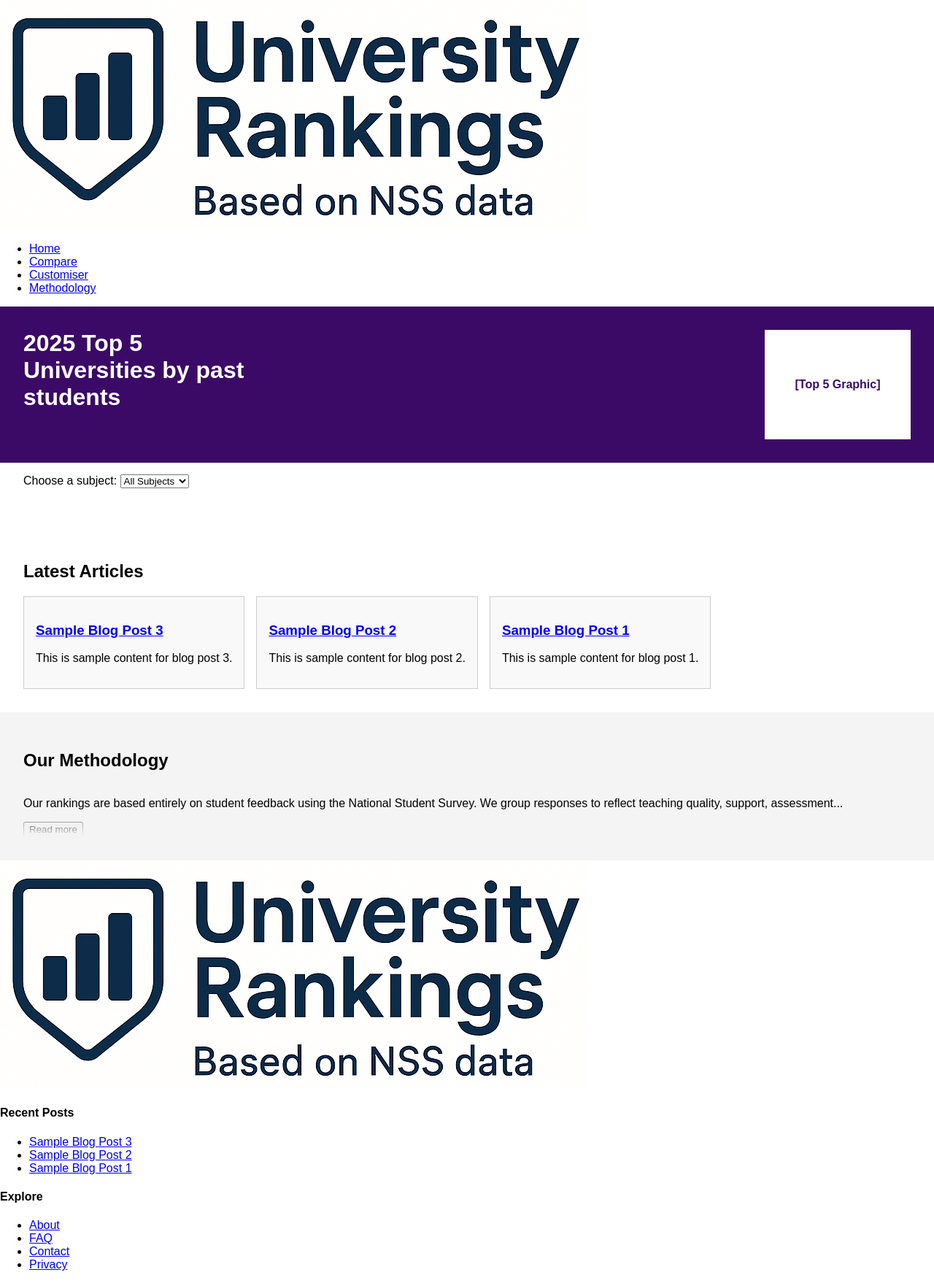
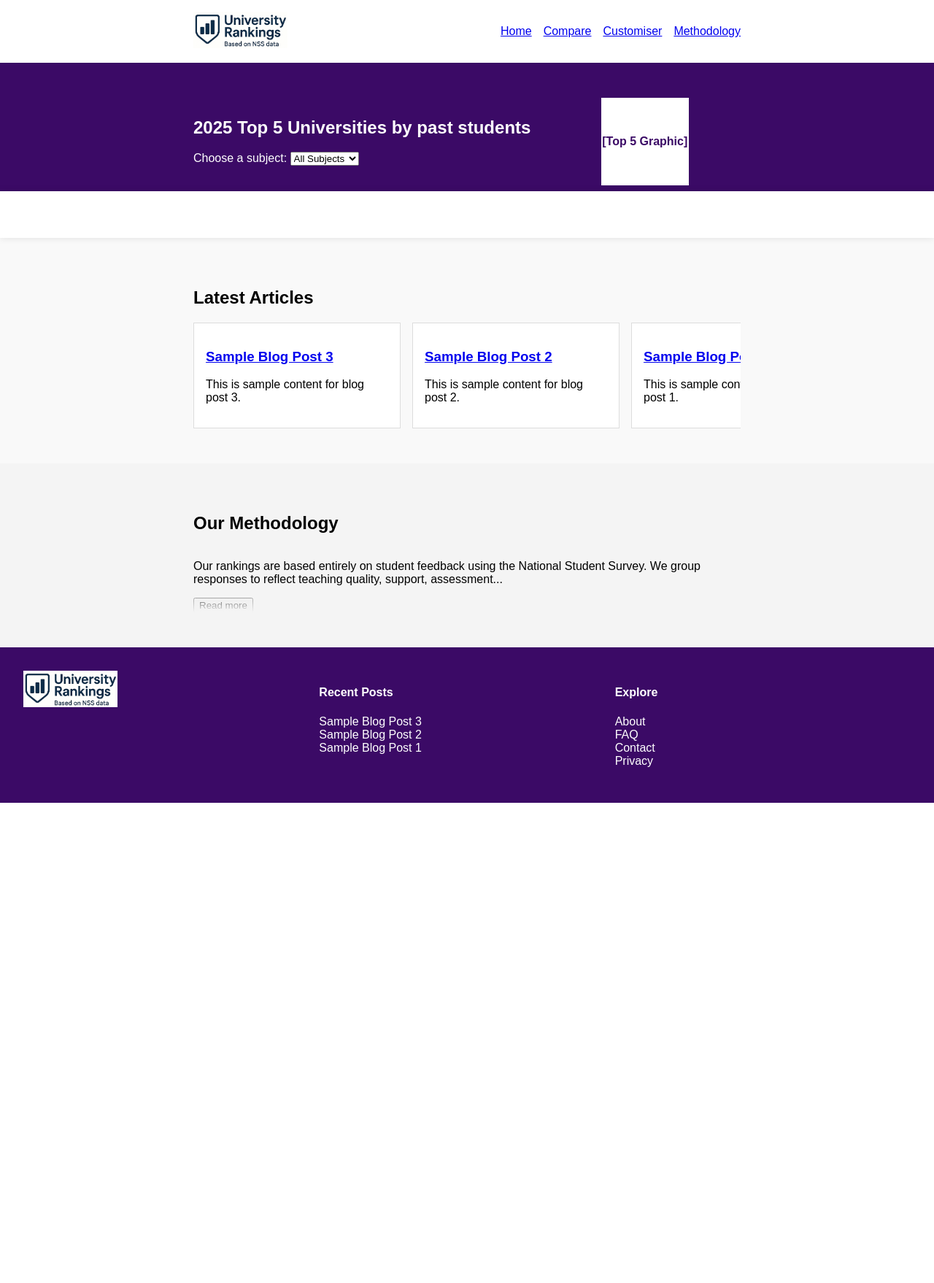
Before and after one commit to UniversityRanking/universityranking.co.uk, a Jekyll site: the page built from index.html, in a window 1280 px wide. Shown: the whole page at 73% size. Built offline with Jekyll 4.4.1, drawn with Linux system fonts in a browser that asks for light colours; after the commit the page ends 1100 px from its top, so only the background shows below that.

Commit message:
Add files via upload

```diff
--- a/_includes/footer.html
+++ b/_includes/footer.html
@@ -1,7 +1,7 @@
 
 <footer class="site-footer">
   <div class="footer-column">
-    <img src="/assets/images/logo.png" alt="University Rankings Logo" class="footer-logo" />
+    <img src="{{ '/assets/images/logo.png' | relative_url }}" alt="University Rankings Logo" class="footer-logo" style="max-height: 50px;" />
   </div>
   <div class="footer-column">
     <h4>Recent Posts</h4>
--- a/_includes/header.html
+++ b/_includes/header.html
@@ -1,9 +1,9 @@
 
 <header class="site-header">
-  <div class="container">
-    <a href="/" class="site-logo"><img src="/assets/images/logo.png" alt="University Rankings Logo" /></a>
+  <div class="container" style="display: flex; justify-content: space-between; align-items: center;">
+    <a href="/" class="site-logo"><img src="{{ '/assets/images/logo.png' | relative_url }}" alt="University Rankings Logo" style="height: 50px;" /></a>
     <nav class="site-nav">
-      <ul>
+      <ul style="display: flex; gap: 1rem; list-style: none; margin: 0; padding: 0;">
         <li><a href="/">Home</a></li>
         <li><a href="/compare">Compare</a></li>
         <li><a href="/customiser">Customiser</a></li>
--- a/assets/css/style.css
+++ b/assets/css/style.css
@@ -5,47 +5,64 @@ body {
   padding: 0;
 }
 
+.container {
+  max-width: 750px;
+  margin: 0 auto;
+  padding: 1rem;
+}
+
 .hero {
+  background-color: #3b0a66;
+  color: white;
+  padding: 2rem 0;
+}
+
+.hero-content {
   display: flex;
   justify-content: space-between;
-  background-color: #3b0a66;
-  color: white;
-  padding: 2rem;
+  align-items: center;
+  flex-wrap: wrap;
+}
+
+.hero-text {
+  flex: 1 1 60%;
 }
 
 .hero-text h1 {
-  margin: 0;
-  font-size: 2rem;
-  max-width: 50%;
+  margin-top: 0;
 }
 
 .hero-graphic {
+  flex: 1 1 30%;
   display: flex;
+  justify-content: center;
   align-items: center;
-  justify-content: center;
 }
 
 .image-placeholder {
-  width: 200px;
-  height: 150px;
-  background-color: #fff;
+  width: 120px;
+  height: 120px;
+  background-color: white;
   color: #3b0a66;
   display: flex;
   align-items: center;
   justify-content: center;
   font-weight: bold;
+  text-align: center;
 }
 
-.subject-filter {
-  padding: 1rem 2rem;
-}
-
-#ranking-table {
-  margin: 2rem;
+.table-wrapper {
+  background: white;
+  margin-top: -40px;
+  padding: 2rem;
+  box-shadow: 0 0 10px rgba(0,0,0,0.1);
+  z-index: 1;
+  position: relative;
 }
 
 .blog-preview {
-  padding: 2rem;
+  background: #f9f9f9;
+  padding: 2rem 0;
 }
 
 .blog-cards {
@@ -55,15 +72,15 @@ body {
 }
 
 .blog-card {
+  background: white;
+  border: 1px solid #ddd;
+  padding: 1rem;
   min-width: 250px;
-  border: 1px solid #ccc;
-  padding: 1rem;
-  background: #f9f9f9;
 }
 
 .methodology-preview {
-  padding: 2rem;
   background: #f4f4f4;
+  padding: 2rem 0;
 }
 
 .fade-block {
@@ -85,3 +102,28 @@ body {
   height: 2em;
   background: linear-gradient(to bottom, rgba(244,244,244,0), #f4f4f4);
 }
+
+/* Footer columns */
+.site-footer {
+  background: #3b0a66;
+  color: white;
+  display: flex;
+  flex-wrap: wrap;
+  justify-content: space-between;
+  padding: 2rem;
+}
+
+.footer-column {
+  flex: 1;
+  min-width: 200px;
+}
+
+.footer-column ul {
+  list-style: none;
+  padding: 0;
+}
+
+.footer-column a {
+  color: white;
+  text-decoration: none;
+}
--- a/index.html
+++ b/index.html
@@ -4,16 +4,10 @@ title: Home
 ---
 
 <section class="hero">
+  <div class="container">
+    <div class="hero-content">
       <div class="hero-text">
         <h1>2025 Top 5 Universities by past students</h1>
-  </div>
-  <div class="hero-graphic">
-    <!-- DROP YOUR TOP 5 IMAGE HERE -->
-    <div class="image-placeholder">[Top 5 Graphic]</div>
-  </div>
-</section>
-
-<div class="subject-filter">
         <label for="subject-select">Choose a subject:</label>
         <select id="subject-select">
           <option value="">All Subjects</option>
@@ -22,25 +16,37 @@ title: Home
           <option value="Medicine">Medicine</option>
         </select>
       </div>
+      <div class="hero-graphic">
+        <div class="image-placeholder">[Top 5 Graphic]</div>
+      </div>
+    </div>
+  </div>
+</section>
 
+<div class="table-wrapper">
   <div id="ranking-table"></div>
+</div>
 
 <section class="blog-preview">
+  <div class="container">
     <h2>Latest Articles</h2>
     <div class="blog-cards">
-    {% for post in site.posts limit:5 %}
+      {% for post in site.posts limit:3 %}
       <div class="blog-card">
         <h3><a href="{{ post.url }}">{{ post.title }}</a></h3>
         <p>{{ post.excerpt | strip_html | truncatewords: 20 }}</p>
       </div>
       {% endfor %}
     </div>
+  </div>
 </section>
 
 <section class="methodology-preview">
+  <div class="container">
     <h2>Our Methodology</h2>
     <div class="fade-block">
       <p>Our rankings are based entirely on student feedback using the National Student Survey. We group responses to reflect teaching quality, support, assessment...<span class="fade-out"></span></p>
       <button onclick="document.querySelector('.fade-block').classList.add('expanded')">Read more</button>
     </div>
+  </div>
 </section>
```
Lines whose indentation alone changed are shown as unchanged.
